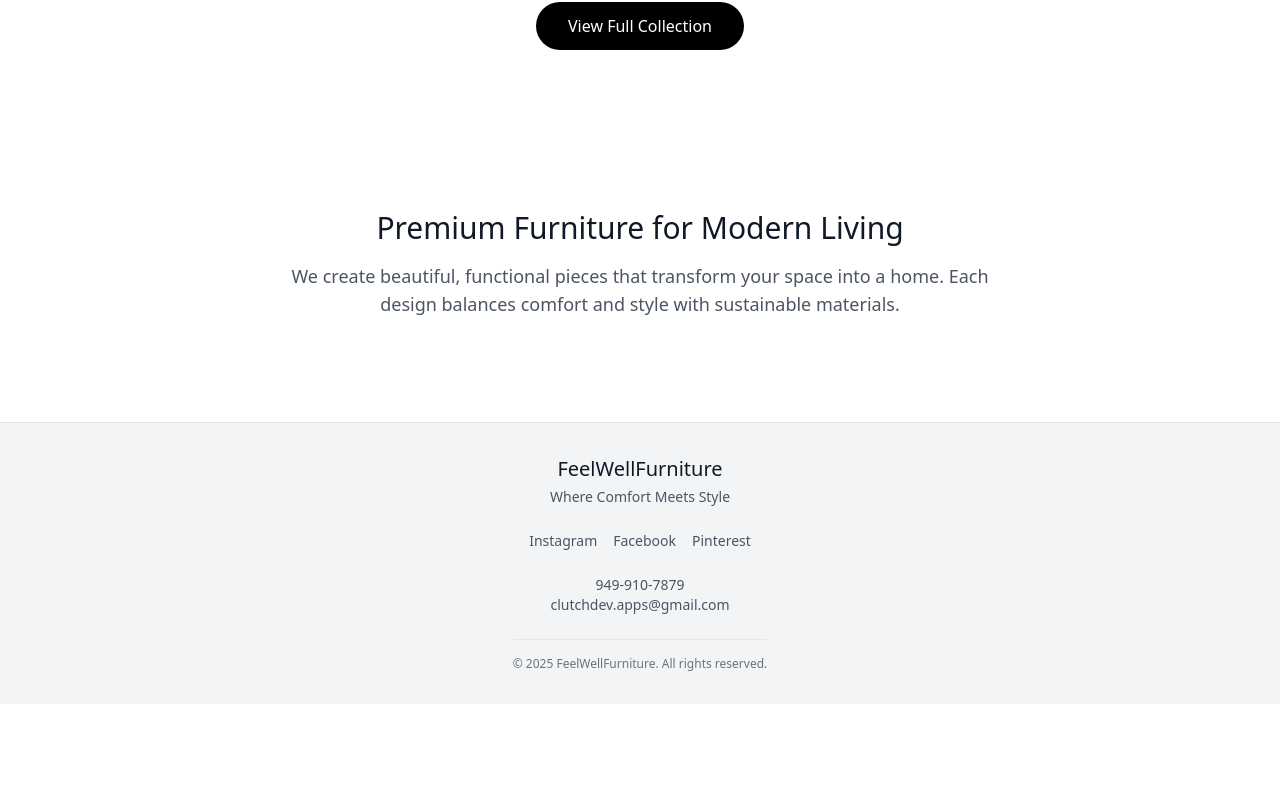
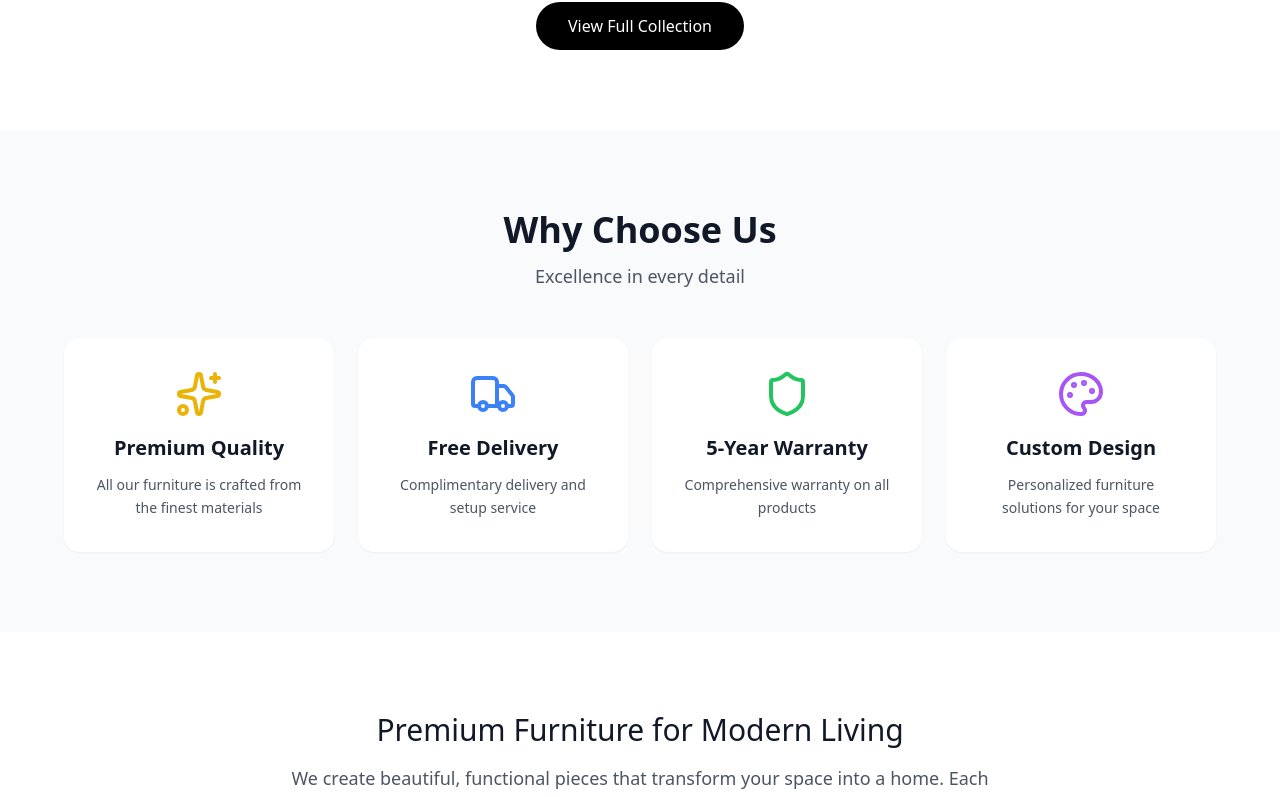
Before and after one commit to daanniill/feelwell-furniture, a React (Create React App) app: page / in a window 1280 px wide. Shown: the part 1620-2417 px from the top of the page. Before the commit the page ends 2324 px from the top, so only its background shows below. Built offline with nearby package versions, Linux system fonts and the light colour scheme.

Commit message:
added a new why choose us component to home page that gives some company specifics, removed about page

```diff
--- a/src/App.js
+++ b/src/App.js
@@ -7,7 +7,6 @@ import Home from "./pages/Home";
 import Collection from "./pages/Collection";
 import Product from "./pages/Product";
 import Contact from "./pages/Contact";
-import About from "./pages/About";
 import Reviews from "./pages/Reviews";
 import { useEffect, useState } from "react";
 
@@ -38,7 +37,6 @@ function AnimatedRoutes({ theme }) {
           <Route path="/product/:id" element={<Product theme={theme} />} />
           <Route path="/reviews" element={<Reviews theme={theme} />} />
           <Route path="/contact" element={<Contact theme={theme} />} />
-          <Route path="/about" element={<About theme={theme} />} />
         </Routes>
       </motion.div>
     </AnimatePresence>
--- a/src/components/FeaturedCollection.jsx
+++ b/src/components/FeaturedCollection.jsx
@@ -1,4 +1,6 @@
+import { useRef } from "react";
 import { Link } from "react-router-dom";
+import { motion, useInView } from "framer-motion";
 import { products } from "../data/products";
 
 const colorMap = {
@@ -14,8 +16,17 @@ const colorMap = {
 const featuredItems = products.slice(0, 3);
 
 export default function FeaturedCollection() {
+  const ref = useRef(null);
+  const isInView = useInView(ref, { once: false, amount: 0.2 });
+
   return (
-    <section className="py-20 px-8">
+    <motion.section
+      ref={ref}
+      className="py-20 px-8"
+      initial={{ opacity: 0, y: 50 }}
+      animate={isInView ? { opacity: 1, y: 0 } : { opacity: 0, y: 50 }}
+      transition={{ duration: 0.8, ease: "easeOut" }}
+    >
       <div className="max-w-6xl mx-auto">
         <h2 className="text-3xl font-light text-center mb-12 text-gray-900 dark:text-gray-100">
           Featured Collection
@@ -105,6 +116,6 @@ export default function FeaturedCollection() {
           </Link>
         </div>
       </div>
-    </section>
+    </motion.section>
   );
 }
--- a/src/components/Navbar.jsx
+++ b/src/components/Navbar.jsx
@@ -27,9 +27,6 @@ export default function Navbar({ theme, setTheme }) {
         <NavLink to="/reviews" className={navLinkClass}>
           Reviews
         </NavLink>
-        <NavLink to="/about" className={navLinkClass}>
-          About
-        </NavLink>
         <NavLink to="/contact" className={navLinkClass}>
           Contact
         </NavLink>
--- /dev/null
+++ b/src/components/WhyChooseUs.jsx
@@ -0,0 +1,90 @@
+import { useRef } from "react";
+import { motion, useInView } from "framer-motion";
+import { Sparkles, Truck, Shield, Palette } from "lucide-react";
+
+const features = [
+  {
+    icon: Sparkles,
+    title: "Premium Quality",
+    description: "All our furniture is crafted from the finest materials",
+    iconColor: "text-yellow-500"
+  },
+  {
+    icon: Truck,
+    title: "Free Delivery",
+    description: "Complimentary delivery and setup service",
+    iconColor: "text-blue-500"
+  },
+  {
+    icon: Shield,
+    title: "5-Year Warranty",
+    description: "Comprehensive warranty on all products",
+    iconColor: "text-green-500"
+  },
+  {
+    icon: Palette,
+    title: "Custom Design",
+    description: "Personalized furniture solutions for your space",
+    iconColor: "text-purple-500"
+  }
+];
+
+export default function WhyChooseUs() {
+  const ref = useRef(null);
+  const isInView = useInView(ref, { once: false, amount: 0.2 });
+
+  return (
+    <motion.section
+      ref={ref}
+      className="py-20 px-8 bg-gray-50 dark:bg-neutral-800"
+      initial={{ opacity: 0, y: 50 }}
+      animate={isInView ? { opacity: 1, y: 0 } : { opacity: 0, y: 50 }}
+      transition={{ duration: 0.8, ease: "easeOut" }}
+    >
+      <div className="max-w-6xl mx-auto">
+        {/* Header */}
+        <div className="text-center mb-12">
+          <h2 className="text-4xl font-bold mb-3 text-gray-900 dark:text-gray-100">
+            Why Choose Us
+          </h2>
+          <p className="text-lg text-gray-600 dark:text-gray-300">
+            Excellence in every detail
+          </p>
+        </div>
+
+        {/* Feature Cards */}
+        <div className="grid sm:grid-cols-2 lg:grid-cols-4 gap-6">
+          {features.map((feature, index) => {
+            const IconComponent = feature.icon;
+            return (
+              <motion.div
+                key={feature.title}
+                className="bg-white dark:bg-neutral-700 rounded-2xl p-8 shadow-sm hover:shadow-lg transition-all text-center"
+                initial={{ opacity: 0, y: 30 }}
+                animate={isInView ? { opacity: 1, y: 0 } : { opacity: 0, y: 30 }}
+                transition={{
+                  duration: 1.2,
+                  delay: index * 0.15,
+                  ease: [0.22, 1, 0.36, 1]
+                }}
+              >
+                <div className="flex justify-center mb-4">
+                  <IconComponent
+                    size={48}
+                    className={feature.iconColor}
+                  />
+                </div>
+                <h3 className="text-xl font-bold mb-3 text-gray-900 dark:text-gray-100">
+                  {feature.title}
+                </h3>
+                <p className="text-sm text-gray-600 dark:text-gray-300 leading-relaxed">
+                  {feature.description}
+                </p>
+              </motion.div>
+            );
+          })}
+        </div>
+      </div>
+    </motion.section>
+  );
+}
--- a/src/pages/About.jsx
+++ /dev/null
@@ -1,13 +0,0 @@
-export default function About() {
-    return (
-      <div className="py-20 px-8 text-center max-w-3xl mx-auto">
-        <h2 className="text-3xl font-light mb-4 text-gray-900 dark:text-gray-100">Our Story</h2>
-        <p className="text-gray-600 dark:text-gray-300 leading-relaxed">
-          At FeelWellFurniture, we believe that furniture should not only look good but also feel
-          right. Our mission is to design timeless, sustainable pieces that make every home a
-          sanctuary. From materials to craftsmanship, every detail is considered with care and
-          precision.
-        </p>
-      </div>
-    );
-  }
--- a/src/pages/Home.jsx
+++ b/src/pages/Home.jsx
@@ -1,11 +1,13 @@
 import HeroSection from "../components/HeroSection";
 import FeaturedCollection from "../components/FeaturedCollection";
+import WhyChooseUs from "../components/WhyChooseUs";
 
 export default function Home({ theme }) {
   return (
     <div>
       <HeroSection theme={theme} />
       <FeaturedCollection />
+      <WhyChooseUs />
 
       <section className="py-20 px-8 text-center max-w-3xl mx-auto">
         <h2 className="text-3xl font-light mb-4 text-gray-900 dark:text-gray-100">Premium Furniture for Modern Living</h2>
```
